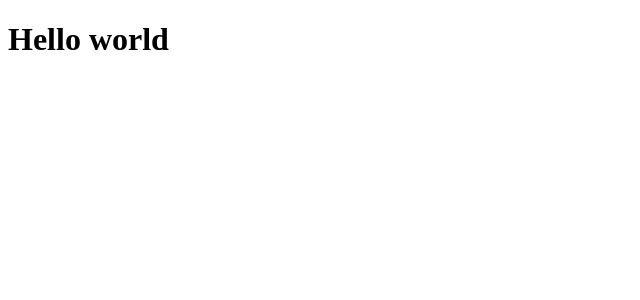
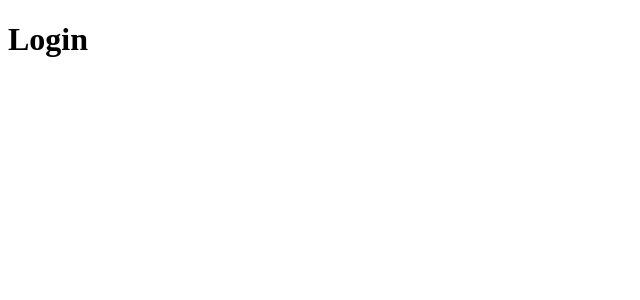
Before and after one commit to ArthurMbraga/quick-note, a React (Create React App) app: page /login in a window 1280 px wide. Shown: the top 300 px of the page, without its empty margins (0-640 px from the left). Built offline with nearby package versions, Linux system fonts and the light colour scheme.

Commit message:
Criando o routes.js e os componentes das paginas

```diff
--- a/package.json
+++ b/package.json
@@ -8,6 +8,7 @@
     "@testing-library/user-event": "^7.2.1",
     "react": "^16.13.1",
     "react-dom": "^16.13.1",
+    "react-router-dom": "^5.2.0",
     "react-scripts": "3.4.3"
   },
   "scripts": {
--- a/src/App.js
+++ b/src/App.js
@@ -1,11 +1,8 @@
 import React from "react";
+import Routes from "./routes";
 
 function App() {
-  return (
-    <div>
-      <h1>Hello world</h1>
-    </div>
-  );
+  return <Routes />;
 }
 
 export default App;
--- /dev/null
+++ b/src/pages/Cadastro/Cadastro.js
@@ -0,0 +1,7 @@
+import React from "react";
+
+function Cadastro() {
+  return <h1>Cadastro</h1>;
+}
+
+export default Cadastro;
--- /dev/null
+++ b/src/pages/Cadastro/index.js
@@ -0,0 +1 @@
+export { default } from "./Cadastro";
--- /dev/null
+++ b/src/pages/Home/Home.js
@@ -0,0 +1,7 @@
+import React from "react";
+
+function Home() {
+  return <h1>Home</h1>;
+}
+
+export default Home;
--- /dev/null
+++ b/src/pages/Home/index.js
@@ -0,0 +1 @@
+export { default } from "./Home";
--- /dev/null
+++ b/src/pages/Login/Login.js
@@ -0,0 +1,7 @@
+import React from "react";
+
+function Login() {
+  return <h1>Login</h1>;
+}
+
+export default Login;
--- /dev/null
+++ b/src/pages/Login/index.js
@@ -0,0 +1 @@
+export { default } from "./Login";
--- /dev/null
+++ b/src/routes.js
@@ -0,0 +1,19 @@
+import React from "react";
+import { BrowserRouter, Route, Switch } from "react-router-dom";
+import Cadastro from "./pages/Cadastro";
+import Home from "./pages/Home";
+import Login from "./pages/Login";
+
+function Routes() {
+  return (
+    <BrowserRouter>
+      <Switch>
+        <Route path="/login" component={Login} />
+        <Route path="/cadastro" component={Cadastro} />
+        <Route path="/home" component={Home} />
+      </Switch>
+    </BrowserRouter>
+  );
+}
+
+export default Routes;
```
Also changed, not shown: 1 other file (tests, documents, lock files or other folders).
